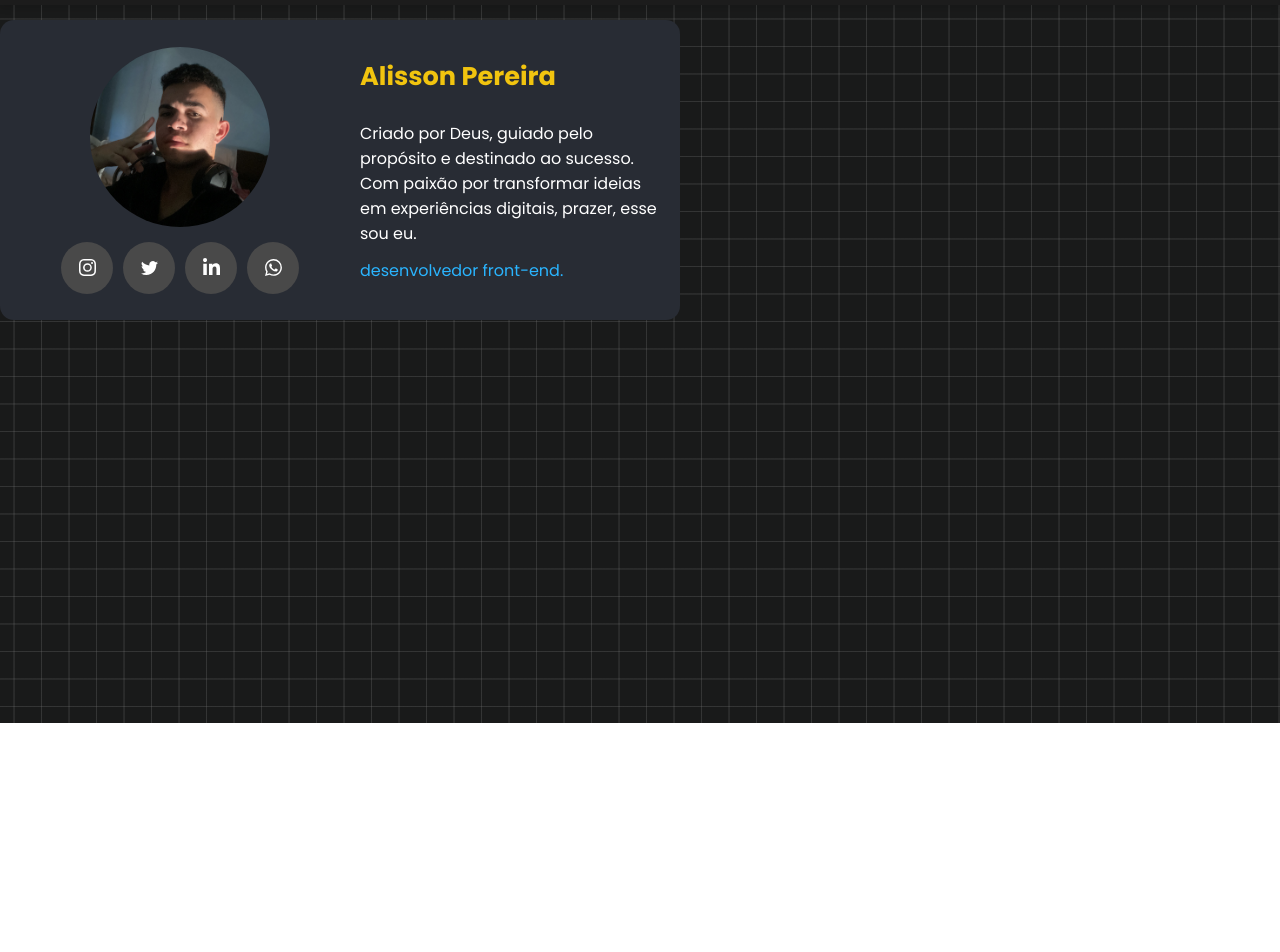
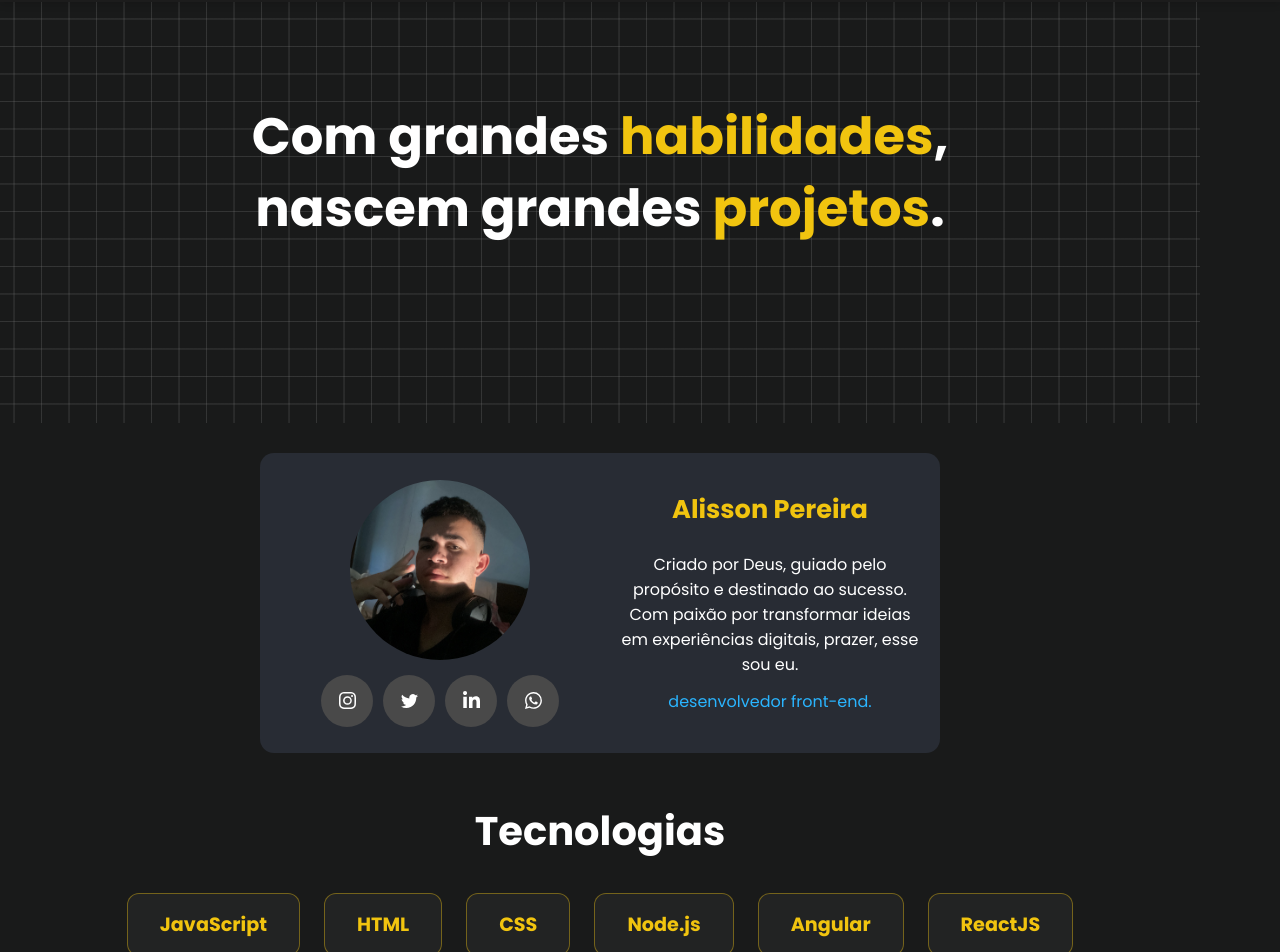
Before and after one commit to TM1lz/Portfolio-, a React (Vite) app: page / in a window 1280 px wide. Shown: the part 77-1029 px from the top of the page. Before the commit the page ends 897 px from the top, so only its background shows below. Built offline with nearby package versions, Linux system fonts and the light colour scheme.

Commit message:
Home page finalizado

```diff
--- a/src/App.jsx
+++ b/src/App.jsx
@@ -1,5 +1,7 @@
 import style from './App.module.css'
 import About from './assets/components/cards/About'
+import TechCard from './assets/components/cards/TechCard'
+import Home from './assets/components/home/Home'
 import NavBar from './assets/components/Nav_Footer/NavBar'
 function App() {
 
@@ -9,9 +11,10 @@ function App() {
     <div className={style.conteinerBackground}>
     <NavBar></NavBar>
       <div className={style.container}>
+      <Home></Home>
       <About></About>
+      <TechCard></TechCard>
       </div>
-
     </div>
     </>
   )
--- a/src/App.module.css
+++ b/src/App.module.css
@@ -1,36 +1,12 @@
-.conteinerBackground {
-  width: 100%;
-  height: 100vh;
-  --color: rgba(114, 114, 114, 0.3);
-  background-color: #191a1a;
-  background-image: linear-gradient(
-      0deg,
-      transparent 24%,
-      var(--color) 25%,
-      var(--color) 26%,
-      transparent 27%,
-      transparent 74%,
-      var(--color) 75%,
-      var(--color) 76%,
-      transparent 77%,
-      transparent
-    ),
-    linear-gradient(
-      90deg,
-      transparent 24%,
-      var(--color) 25%,
-      var(--color) 26%,
-      transparent 27%,
-      transparent 74%,
-      var(--color) 75%,
-      var(--color) 76%,
-      transparent 77%,
-      transparent
-    );
-  background-size: 55px 55px;
+
+.container {
+  max-width: 1200px;
+
+  display: flex;
+  flex-direction: column;
+  justify-content: center;
+  align-items: center;
+  text-align: center;
+
+  min-height: calc(100vh - 80px); /* assumindo que a NavBar tem ~80px */
 }
-.container{
-  width: 100%;
-  height: 100%;
-  justify-content: center;
-}
--- a/src/assets/components/Nav_Footer/NavBar.module.css
+++ b/src/assets/components/Nav_Footer/NavBar.module.css
@@ -1,5 +1,6 @@
 
 .container {
+  position: fixed;
     display: flex;
     justify-content: space-between;
     align-items: center;
--- a/src/assets/components/cards/About.module.css
+++ b/src/assets/components/cards/About.module.css
@@ -11,6 +11,7 @@
   max-width: 680px;
   border-radius: 14px;
   box-sizing: border-box;
+  margin-top: 30px;
 }
 
 .cardImg {
--- /dev/null
+++ b/src/assets/components/cards/TechCard.jsx
@@ -0,0 +1,18 @@
+import styles from './TechCard.module.css';
+
+const technologies = ['JavaScript', 'HTML', 'CSS', 'Node.js', 'Angular', 'ReactJS'];
+
+export default function TechCard() {
+  return (
+    <section className={styles.technologiesSection}>
+      <h2 className={styles.title}>Tecnologias</h2>
+      <div className={styles.techGrid}>
+        {technologies.map((tech, index) => (
+          <div key={index} className={styles.techCard}>
+            {tech}
+          </div>
+        ))}
+      </div>
+    </section>
+  );
+}
--- /dev/null
+++ b/src/assets/components/cards/TechCard.module.css
@@ -0,0 +1,34 @@
+.technologiesSection {
+    padding: 3rem 2rem;
+    background-color: #191a1a;
+    text-align: center;
+  }
+
+  .title {
+    font-size: 2.5rem;
+    color: white;
+    margin-bottom: 2rem;
+  }
+
+  .techGrid {
+    display: flex;
+    flex-wrap: wrap;
+    gap: 1.5rem;
+    justify-content: center;
+  }
+
+  .techCard {
+    background-color: rgba(114, 114, 114, 0.1);
+    color: #f1c40f;
+    border: 1px solid rgba(241, 196, 15, 0.4);
+    border-radius: 12px;
+    padding: 1rem 2rem;
+    font-size: 1.2rem;
+    font-weight: bold;
+    transition: transform 0.3s ease, background-color 0.3s ease;
+  }
+
+  .techCard:hover {
+    transform: translateY(-5px);
+    background-color: rgba(241, 196, 15, 0.1);
+  }
--- a/src/assets/components/home/Home.jsx
+++ b/src/assets/components/home/Home.jsx
@@ -1,7 +1,11 @@
-import React from 'react'
+import style from './Home.module.css';
 
 export default function Home() {
   return (
-    <div>Home</div>
-  )
+    <div className={style.container}>
+      <h1>
+        Com grandes <span className={style.destaque}>habilidades</span>, nascem grandes <span className={style.destaque}>projetos</span>.
+      </h1>
+    </div>
+  );
 }
--- a/src/assets/components/home/Home.module.css
+++ b/src/assets/components/home/Home.module.css
@@ -0,0 +1,64 @@
+.container {
+    width: 100%;
+    --color: rgba(114, 114, 114, 0.3);
+    background-color: #191a1a;
+    background-image: linear-gradient(
+        0deg,
+        transparent 24%,
+        var(--color) 25%,
+        var(--color) 26%,
+        transparent 27%,
+        transparent 74%,
+        var(--color) 75%,
+        var(--color) 76%,
+        transparent 77%,
+        transparent
+      ),
+      linear-gradient(
+        90deg,
+        transparent 24%,
+        var(--color) 25%,
+        var(--color) 26%,
+        transparent 27%,
+        transparent 74%,
+        var(--color) 75%,
+        var(--color) 76%,
+        transparent 77%,
+        transparent
+      );
+    background-size: 55px 55px;
+
+    display: flex;
+    justify-content: center;
+    align-items: center;
+    text-align: center;
+    max-height: 100vh;
+    min-height: 500px;
+    padding: 2rem;
+  }
+
+  h1 {
+    font-size: 3.2rem;
+    color: white;
+    max-width: 700px;
+    line-height: 1.4;
+  }
+
+  .destaque {
+    color: #f1c40f;
+    font-weight: bold;
+  }
+  @media screen and (max-width: 768px) {
+    h1 {
+      font-size: 2.5rem;
+      text-align: left; /* Alinha o texto do h1 à esquerda */
+    }
+
+    .container {
+
+      padding: 1rem;
+      justify-content: flex-start; /* Empurra o conteúdo pro topo/esquerda */
+      align-items: center;
+      text-align: left; /* Alinha o texto do container à esquerda */
+    }
+  }
--- a/src/index.css
+++ b/src/index.css
@@ -6,3 +6,7 @@ body,
   margin: 0px;
   box-sizing: border-box;
 }
+body {
+  align-items: center;
+  background: #191a1a;
+}
```
